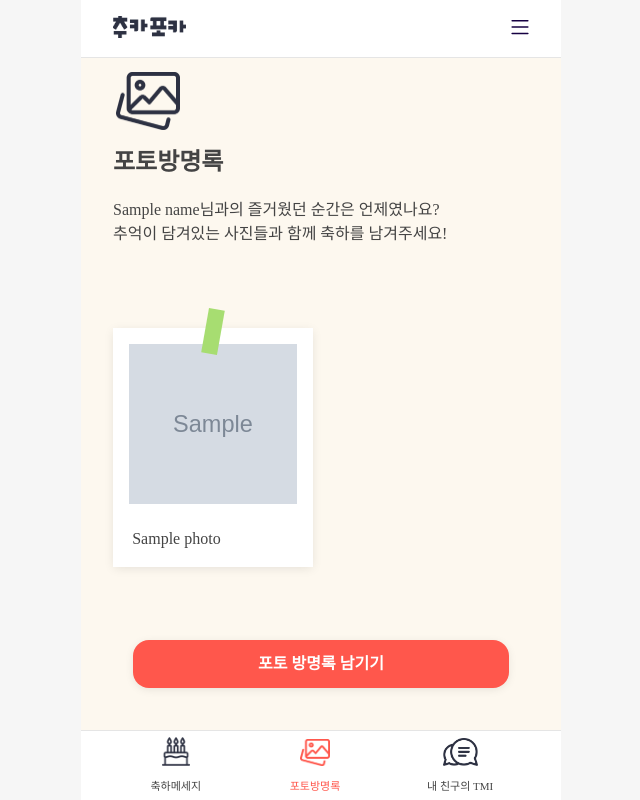
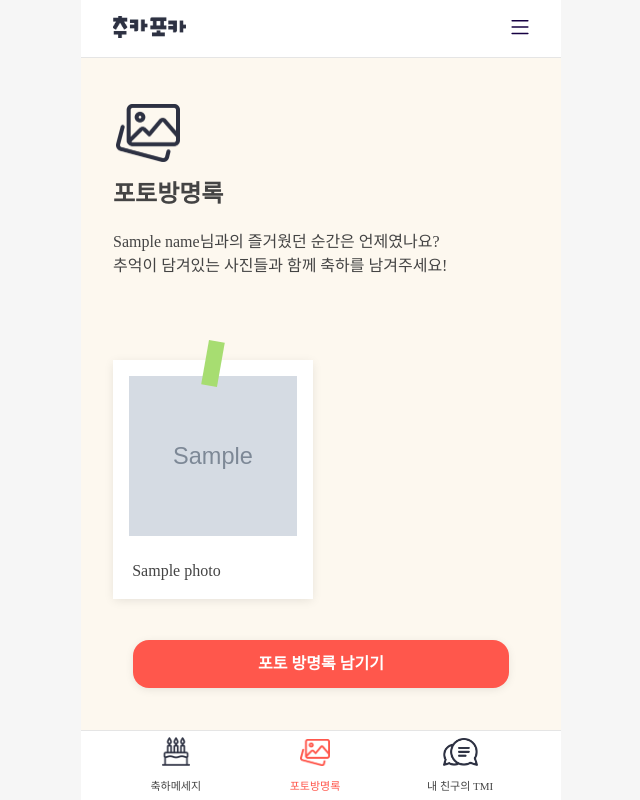
Before and after one commit to Piro17-Project-Birthday/Piro17-Project-Birthday, a Django app: template photos/templates/photos/photo_home.html in a window 1280 px wide. Shown: the whole page, without its empty margins (319-959 px from the left). Run offline with Django 4.2, Linux system fonts and the light colour scheme; tables that the repository leaves empty hold one stand-in row (values such as "Sample post"); the template is opened without the code that fills it: values that come from a table or form of the project are taken from there, most other values are stand-ins (such as "Sample title", 1, 10 or a date in 2020); grey boxes marked "Sample" are stand-in pictures; some web fonts are replaced.

Commit message:
Css: 포토방명록 상단 여백 수정

```diff
--- a/static/css/photo_home.css
+++ b/static/css/photo_home.css
@@ -400,5 +400,5 @@
 }
 
 .content{
-    padding-top:2rem;
+    padding-top:4rem;
 }
```
